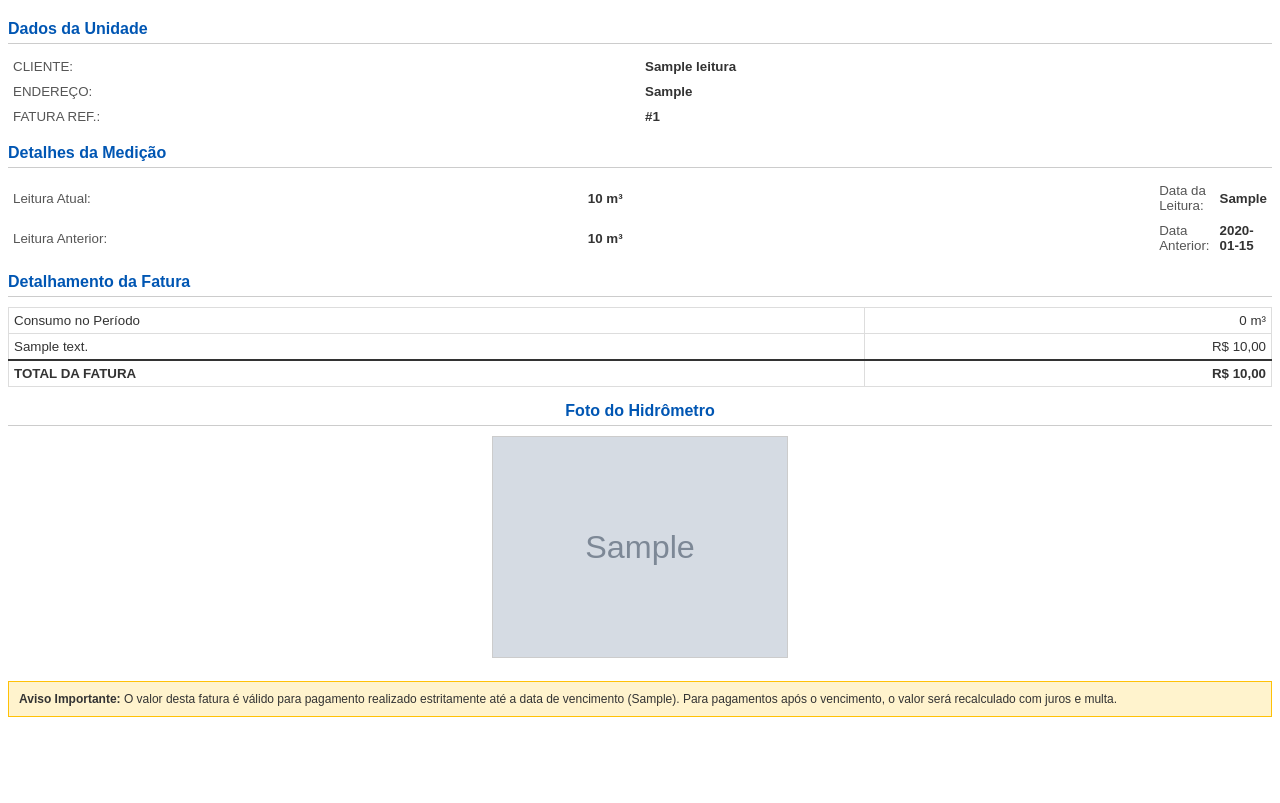
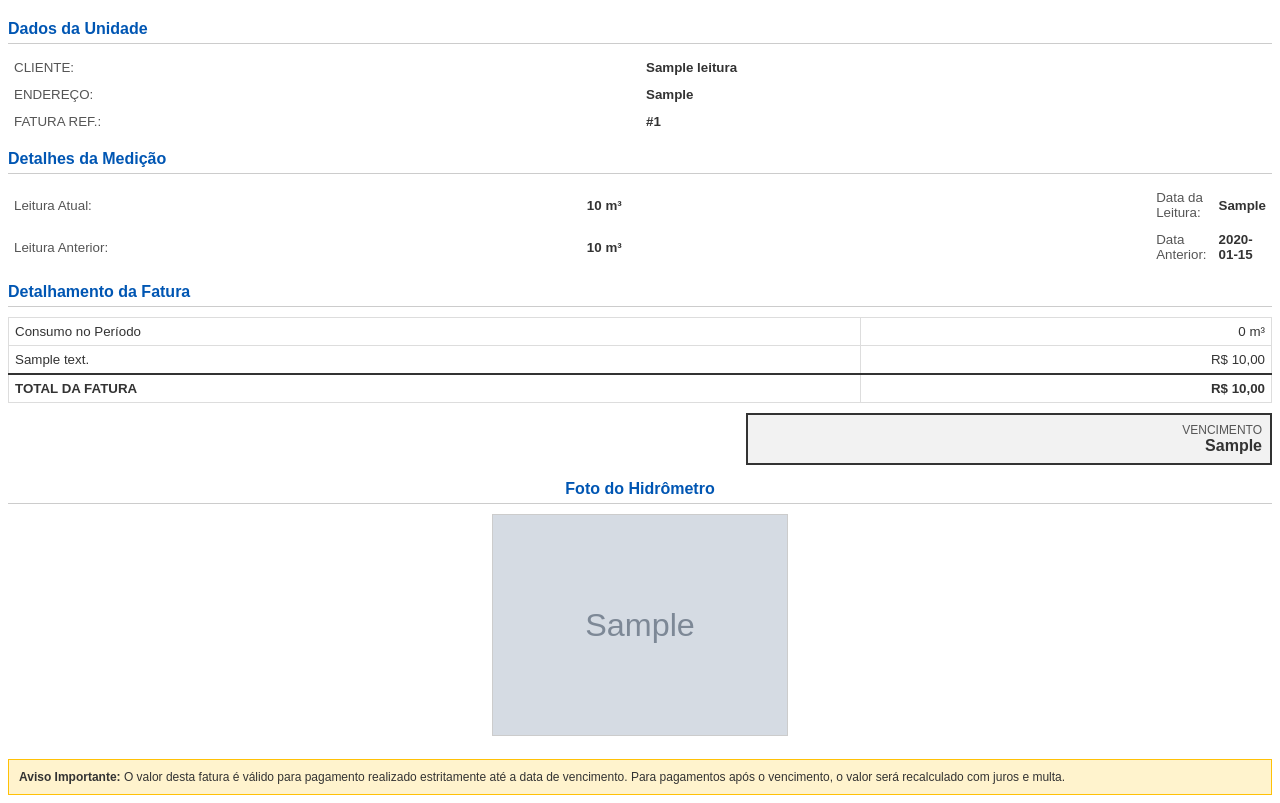
Before and after one commit to agua-2025/sistema-agua, a Flask app: template templates/comprovante_pdf.html in a window 1280 px wide. Shown: the part 67-870 px from the top of the page. Before the commit the page ends 784 px from the top, so only its background shows below. Run offline with Flask 3, Linux system fonts and the light colour scheme; the template is opened without the code that fills it: most values are stand-ins (such as "Sample title", 1, 10 or a date in 2020); grey boxes marked "Sample" are stand-in pictures.

Commit message:
ajustando comprovante de leitura

```diff
--- a/templates/comprovante_pdf.html
+++ b/templates/comprovante_pdf.html
@@ -29,7 +29,7 @@
         font-size: 11pt;
       }
       .section {
-        margin-bottom: 15px; /* Espaçamento reduzido */
+        margin-bottom: 15px;
         page-break-inside: avoid;
       }
       .section-title {
@@ -45,7 +45,7 @@
         border-collapse: collapse;
       }
       td {
-        padding: 5px; /* Padding reduzido */
+        padding: 6px;
       }
       .info-table td {
         width: 50%;
@@ -72,7 +72,7 @@
       }
       .photo-container img {
         max-width: 100%;
-        max-height: 220px; /* Altura da foto ajustada */
+        max-height: 220px;
         border: 1px solid #ccc;
       }
       .footer-alert {
@@ -82,6 +82,24 @@
         padding: 10px;
         font-size: 9pt;
         text-align: justify;
+      }
+      /* Novo estilo para a caixa de vencimento */
+      .due-date-box {
+        text-align: right;
+        margin-top: 10px;
+        padding: 8px;
+        border: 2px solid #333;
+        background-color: #f2f2f2;
+        width: 40%;
+        margin-left: auto; /* Alinha a caixa à direita */
+      }
+      .due-date-box .label {
+        font-size: 9pt;
+        color: #555;
+      }
+      .due-date-box .value {
+        font-size: 12pt;
+        font-weight: bold;
       }
     </style>
   </head>
@@ -153,7 +171,7 @@
               colspan="2"
               style="text-align: center; font-style: italic; padding: 15px"
             >
-              Esta é uma leitura informativa, sem valores a faturar.
+              Leitura informativa, sem valores a faturar.
             </td>
           </tr>
           {% endfor %}
@@ -173,6 +191,13 @@
         </tfoot>
         {% endif %}
       </table>
+
+      {% if vencimento_formatado != 'N/A' %}
+      <div class="due-date-box">
+        <div class="label">VENCIMENTO</div>
+        <div class="value">{{ vencimento_formatado }}</div>
+      </div>
+      {% endif %}
     </div>
 
     {% if leitura.foto_hidrometro_base64 %}
@@ -187,9 +212,8 @@
 
     <div class="footer-alert">
       <strong>Aviso Importante:</strong> O valor desta fatura é válido para
-      pagamento realizado estritamente até a data de vencimento ({{
-      vencimento_formatado }}). Para pagamentos após o vencimento, o valor será
-      recalculado com juros e multa.
+      pagamento realizado estritamente até a data de vencimento. Para pagamentos
+      após o vencimento, o valor será recalculado com juros e multa.
     </div>
   </body>
 </html>
```
